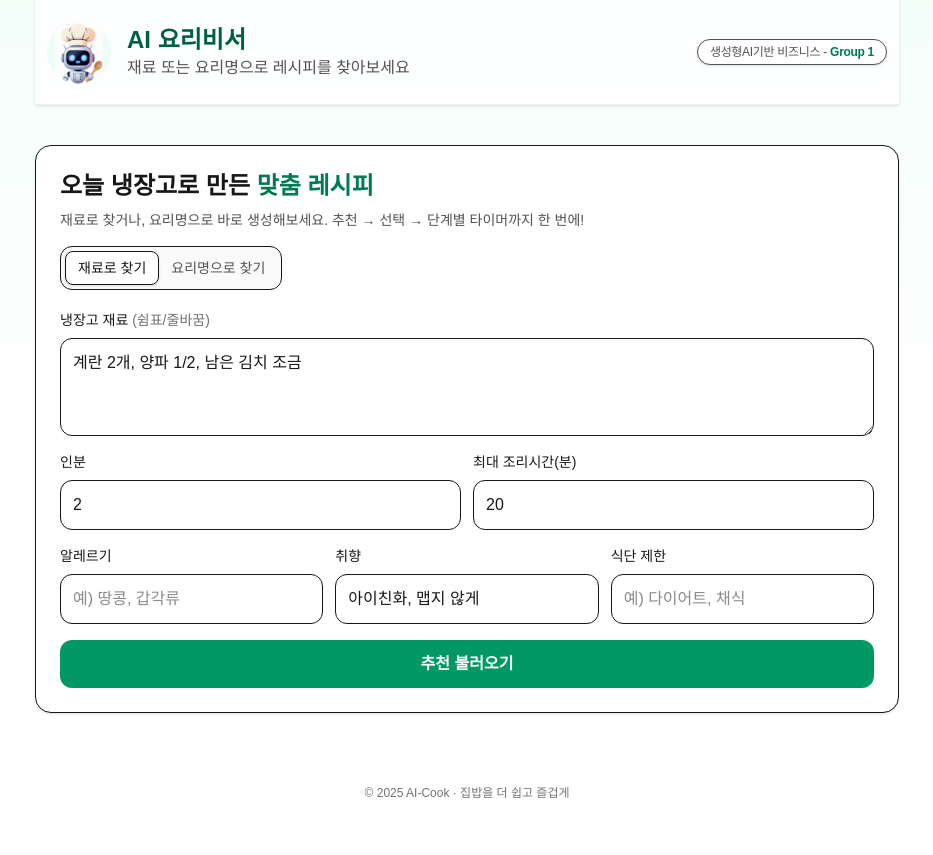
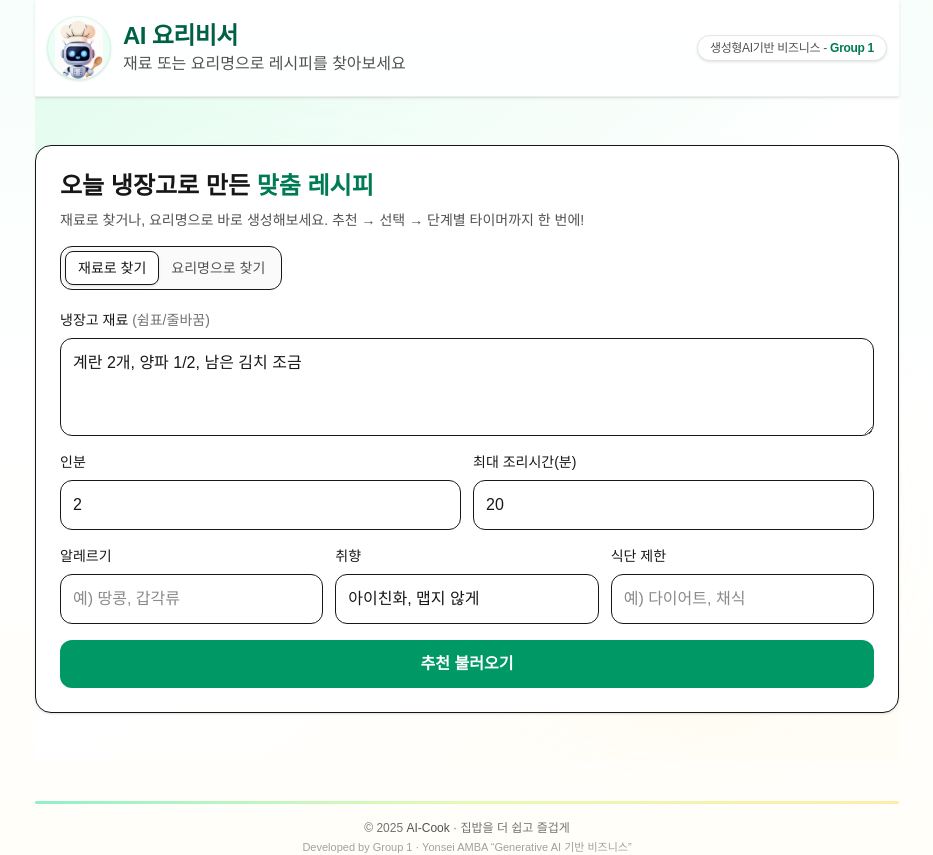
Before and after one commit to hwd1004-cmyk/ai-cook, a Next.js app: page / in a window 1280 px wide. Shown: the whole page, without its empty margins (173-1106 px from the left). Before the commit the page ends 833 px from the top, so only its background shows below. Built offline with nearby package versions, Linux system fonts and the light colour scheme.

Commit message:
update: latest changes

```diff
--- a/app/layout.tsx
+++ b/app/layout.tsx
@@ -4,63 +4,65 @@ import type { Metadata } from 'next'
 export const metadata: Metadata = {
   title: 'AI 요리비서',
   description: '냉장고 속 재료로 만드는 맞춤 레시피',
-  themeColor: '#ffffff',            // 모바일 주소창 등 테마 컬러
-  other: {
-    'color-scheme': 'light',        // ← 다크모드 자동 반전 비활성화 핵심
-  },
+  themeColor: '#ffffff',
 }
 
 export default function RootLayout({ children }: { children: React.ReactNode }) {
   return (
     <html lang="ko">
-      <body className="min-h-screen bg-gradient-to-b from-emerald-50/60 via-white to-white text-neutral-900 antialiased">
-        <div className="mx-auto max-w-4xl px-4">
-          {/* Topbar */}
-          <header className="sticky top-0 z-40 backdrop-blur bg-white/80 border-b border-neutral-200/60 shadow-sm">
-            <div className="max-w-4xl mx-auto flex items-center justify-between px-3 py-4 md:py-5 gap-y-2 flex-wrap">
-              <div className="flex items-center gap-4">
-                {/* ✅ 로고 교체 (셰프봇 캐릭터) */}
-                <div className="h-14 w-14 md:h-16 md:w-16 rounded-full overflow-hidden bg-emerald-50 flex items-center justify-center">
+      <body className="min-h-screen bg-gradient-to-b from-emerald-50/40 via-white to-amber-50/30 text-neutral-900 antialiased">
+        <div className="mx-auto max-w-4xl px-4 flex flex-col min-h-screen">
+          {/* Header */}
+          <header className="sticky top-0 z-40 bg-white/80 backdrop-blur border-b border-neutral-200/70 shadow-sm">
+            <div className="max-w-4xl mx-auto flex items-center justify-between px-3 py-3 md:py-4">
+              <div className="flex items-center gap-3">
+                <div className="h-14 w-14 md:h-16 md:w-16 rounded-full overflow-hidden bg-emerald-50 flex items-center justify-center border border-emerald-100 shadow-sm">
                   <img
                     src="/chefbot.jpeg"
                     alt="AI 요리비서 로고"
                     className="object-contain h-full w-full"
                   />
                 </div>
-
-                {/* 텍스트 */}
                 <div className="leading-tight">
-                  <h1 className="text-xl md:text-2xl font-bold text-emerald-800">AI 요리비서</h1>
+                  <h1 className="text-xl md:text-2xl font-bold text-emerald-800 tracking-tight">
+                    AI 요리비서
+                  </h1>
                   <p className="text-sm md:text-base text-neutral-600">
                     재료 또는 요리명으로 레시피를 찾아보세요
                   </p>
-
-                  {/* 모바일 전용 배지 */}
-                  <div className="sm:hidden mt-2">
-                    <span className="inline-block px-2.5 py-1 rounded-full border bg-white shadow-sm text-[11px] text-neutral-700">
-                      생성형AI기반 비즈니스 - <span className="text-emerald-700 font-semibold">Group 1</span>
-                    </span>
-                  </div>
                 </div>
               </div>
 
-              {/* 데스크톱 전용 배지 */}
-              <div className="hidden sm:flex items-center gap-2 text-[11px] md:text-xs text-neutral-600 font-medium tracking-tight">
-                <span className="px-3 py-1 rounded-full border bg-white shadow-sm whitespace-nowrap">
+              <div className="hidden sm:flex items-center text-xs text-neutral-600 font-medium tracking-tight">
+                <span className="px-3 py-1 rounded-full border border-neutral-200 bg-white shadow-sm">
                   생성형AI기반 비즈니스 - <span className="text-emerald-700 font-semibold">Group 1</span>
                 </span>
               </div>
             </div>
           </header>
 
-          {/* Page */}
-          <main className="py-8 md:py-10">
-            {children}
+          {/* Main */}
+          <main className="flex-grow py-10 md:py-12 relative">
+            {/* ✨ 메인 배경 영역 */}
+            <div className="absolute inset-0 -z-10">
+              <div className="absolute inset-0 bg-gradient-to-br from-emerald-100/50 via-white to-amber-50/40" />
+              <div className="absolute top-[20%] left-[15%] h-64 w-64 bg-emerald-200/20 blur-3xl rounded-full" />
+              <div className="absolute bottom-[15%] right-[10%] h-72 w-72 bg-amber-200/30 blur-3xl rounded-full" />
+            </div>
+
+            {/* 콘텐츠 */}
+            <div className="relative z-10">{children}</div>
           </main>
 
           {/* Footer */}
-          <footer className="py-8 text-center text-xs text-neutral-500">
-            © {new Date().getFullYear()} AI-Cook · 집밥을 더 쉽고 즐겁게
+          <footer className="relative mt-10 text-center">
+            <div className="h-[3px] bg-gradient-to-r from-emerald-300 via-lime-200 to-amber-200 rounded-full mb-4 opacity-70" />
+            <div className="text-xs text-neutral-500 space-y-1">
+              <p>© {new Date().getFullYear()} <span className="font-medium text-neutral-600">AI-Cook</span> · 집밥을 더 쉽고 즐겁게</p>
+              <p className="text-[11px] text-neutral-400">
+                Developed by Group 1 · Yonsei AMBA “Generative AI 기반 비즈니스”
+              </p>
+            </div>
           </footer>
         </div>
       </body>
```
